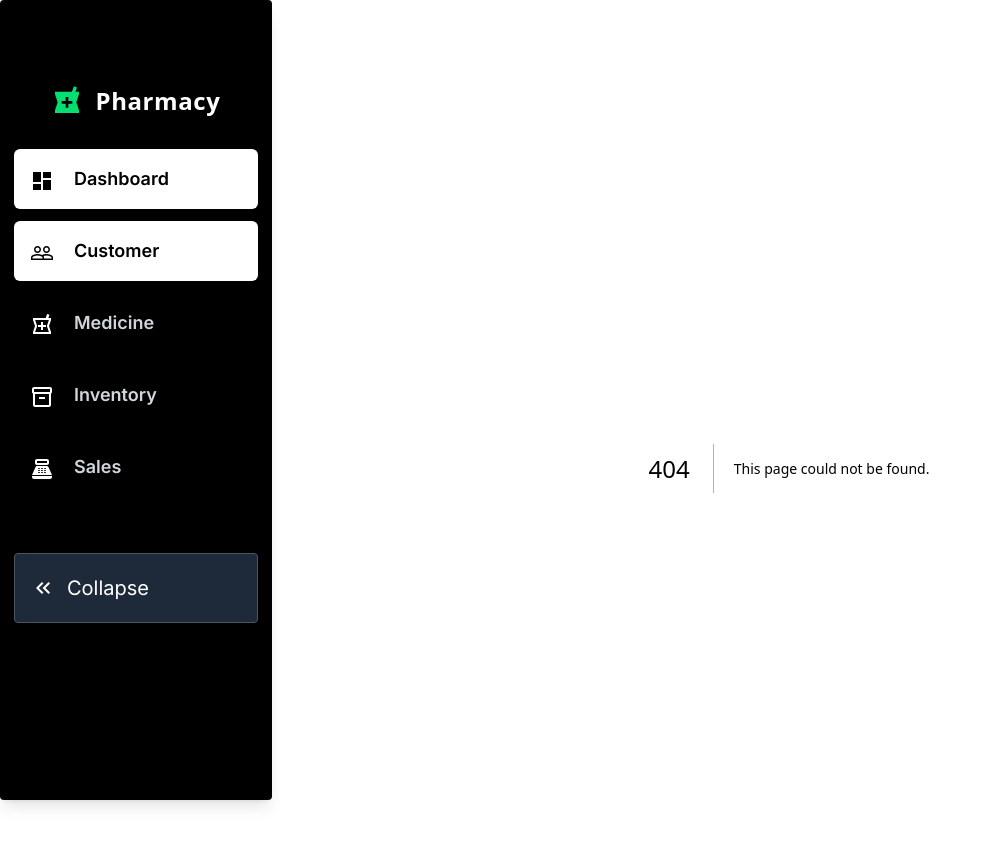
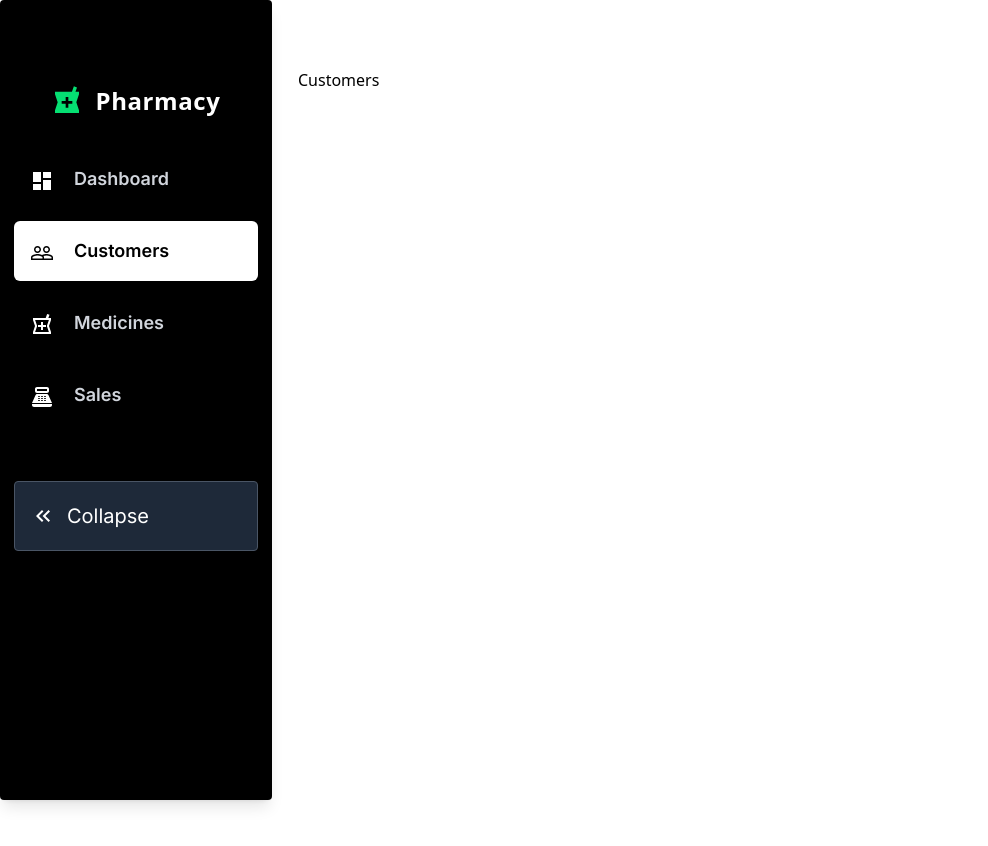
Before and after one commit to EasinTanvir/medicine-dashboard, a Next.js app: page /customers in a window 1280 px wide. Before the commit this address had no page. Shown: the top 846 px of the page, without its empty margins (0-988 px from the left). After the commit the page ends 800 px from the top, so only its background shows below. Built offline with nearby package versions, Linux system fonts and the light colour scheme; a web font is replaced by a local one.

Commit message:
update ui

```diff
--- /dev/null
+++ b/src/app/customers/page.js
@@ -0,0 +1,7 @@
+import React from "react";
+
+const Customers = () => {
+  return <div>Customers</div>;
+};
+
+export default Customers;
--- /dev/null
+++ b/src/app/medicines/page.js
@@ -0,0 +1,7 @@
+import React from "react";
+
+const Medicines = () => {
+  return <div>Medicines</div>;
+};
+
+export default Medicines;
--- /dev/null
+++ b/src/app/sells/page.js
@@ -0,0 +1,7 @@
+import React from "react";
+
+const Sells = () => {
+  return <div>Sells</div>;
+};
+
+export default Sells;
--- a/src/components/pageSection/layout/sidebar/SidebarItem.jsx
+++ b/src/components/pageSection/layout/sidebar/SidebarItem.jsx
@@ -8,10 +8,11 @@ import { usePathname } from "next/navigation";
 const SidebarItem = ({ item, openSidebar, setOpenSidebar }) => {
   const pathname = usePathname();
 
+  // ✅ Fixed logic:
   const isActive =
-    item.href === "/dashboard"
-      ? pathname === "/dashboard"
-      : pathname.startsWith(item.href);
+    item.href === "/"
+      ? pathname === "/" // exact match only for dashboard root
+      : pathname.startsWith(item.href); // prefix match for others
 
   const handleClick = () => {
     if (window.innerWidth < 1024) {
--- a/src/libs/sidebarLinks.js
+++ b/src/libs/sidebarLinks.js
@@ -14,23 +14,18 @@ export const sidebarItems = [
     icon: <MdDashboard className="w-6 h-6" />,
   },
   {
-    key: "customer",
-    label: "Customer",
-    href: "/customer",
+    key: "customers",
+    label: "Customers",
+    href: "/customers",
     icon: <MdPeopleOutline className="w-6 h-6" />,
   },
   {
-    key: "medicine",
-    label: "Medicine",
-    href: "/medicine",
+    key: "medicines",
+    label: "Medicines",
+    href: "/medicines",
     icon: <MdOutlineLocalPharmacy className="w-6 h-6" />,
   },
-  {
-    key: "inventory",
-    label: "Inventory",
-    href: "/inventory",
-    icon: <MdOutlineInventory2 className="w-6 h-6" />,
-  },
+
   {
     key: "sells",
     label: "Sales",
```
